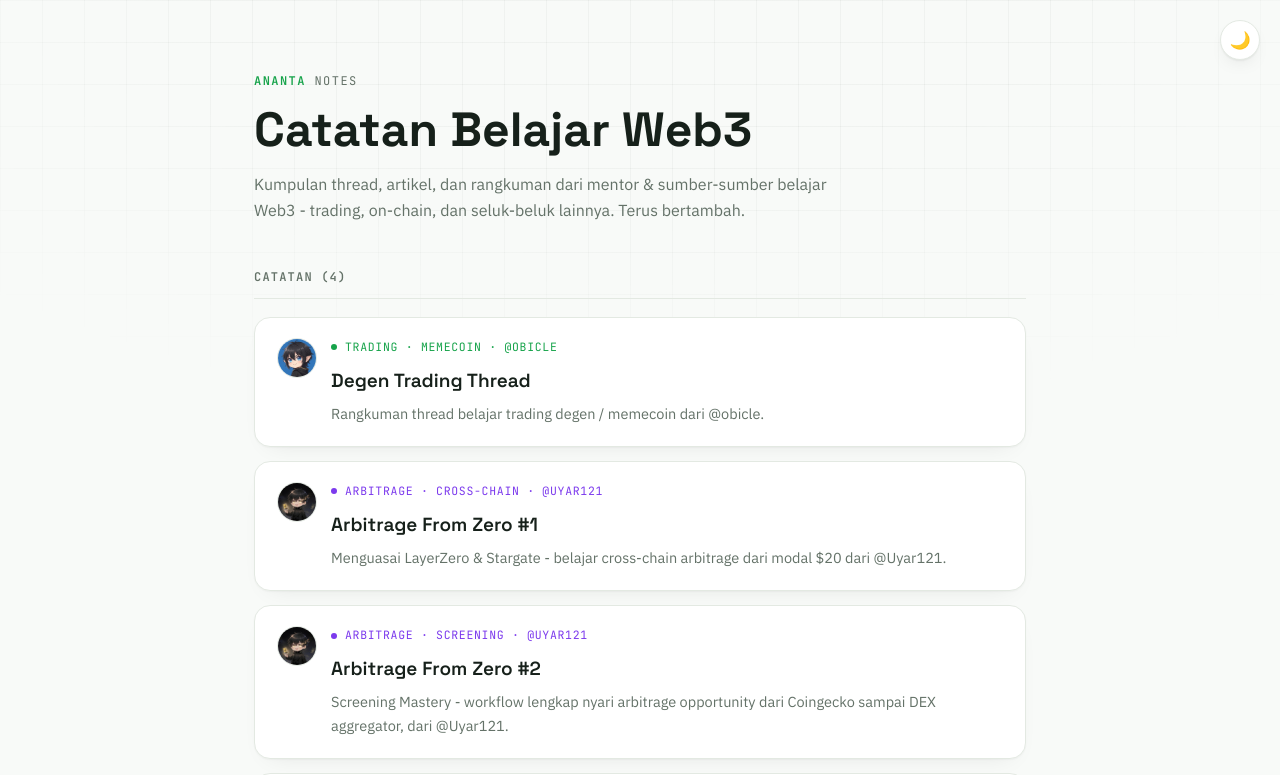
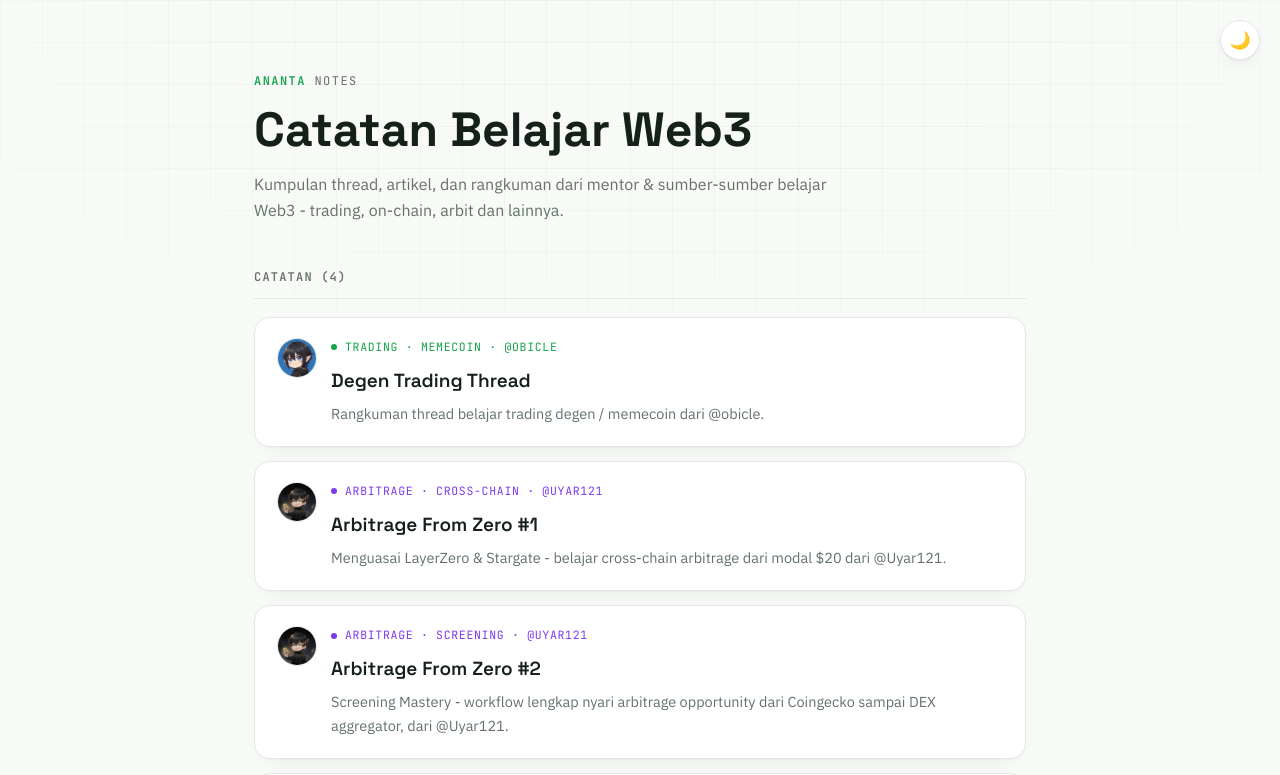
Before and after one commit to zerocell01/anantanotes, a React (Vite) app: page / in a window 1280 px wide. Shown: the top 775 px of the page. Built offline with nearby package versions, Linux system fonts and the light colour scheme.

Commit message:
Update landing page lede copy to mention arbit

```diff
--- a/src/App.jsx
+++ b/src/App.jsx
@@ -37,7 +37,7 @@ function Home() {
         <h1>Catatan Belajar Web3</h1>
         <p className="lede">
           Kumpulan thread, artikel, dan rangkuman dari mentor &amp; sumber-sumber belajar
-          Web3 - trading, on-chain, dan seluk-beluk lainnya. Terus bertambah.
+          Web3 - trading, on-chain, arbit dan lainnya.
         </p>
 
         <h2 className="section">Catatan ({notes.length})</h2>
```
